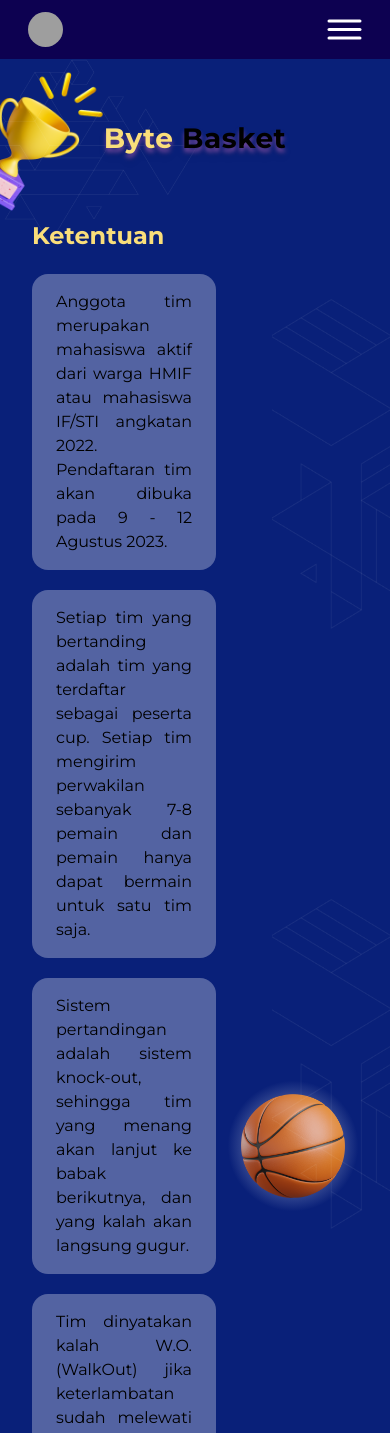
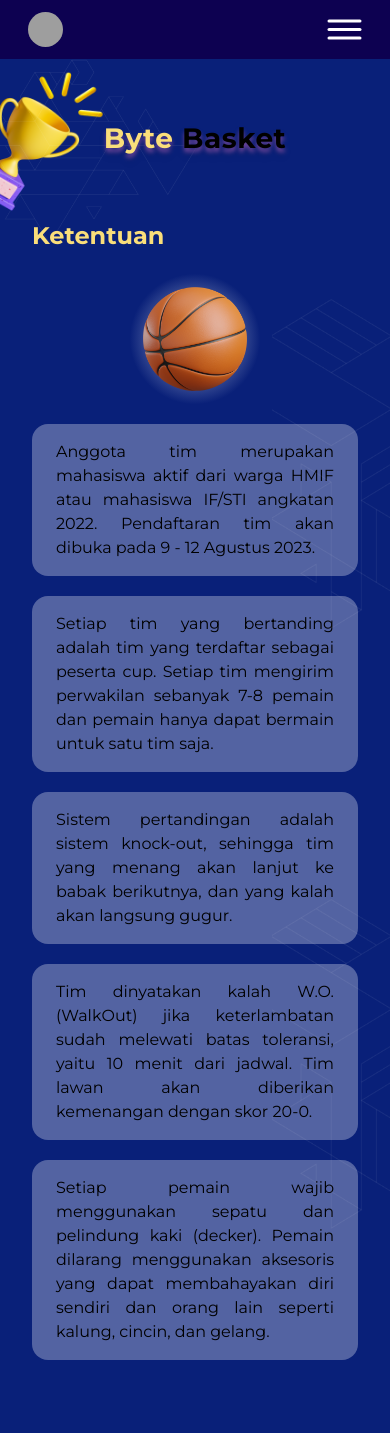
Before and after one commit to amaliap21/Web-Aksang, a Next.js app: page /cup/basket in a window 390 px wide. Shown: the top 1433 px of the page. Built offline with nearby package versions, Linux system fonts and the light colour scheme; grey boxes are pictures that could not be loaded.

Commit message:
feat(develop): Change image direction of ball on mobile

```diff
--- a/app/cup/basket/page.js
+++ b/app/cup/basket/page.js
@@ -58,10 +58,21 @@ function Basket() {
 
         {/* Ketentuan (Rules) Section */}
         <div className="flex mb-[120px] lg:mb-[200px] justify-center gap-3 lg:gap-20 2xl:gap-40">
-          <div className="flex flex-col gap-[20px] lg:gap-[24px] lg:mr-[32px]">
+        <div className="flex flex-col gap-[20px] lg:gap-[24px] lg:mr-[32px]">
             <h2 className="text-custom-yellow text-[24px] lg:text-[40px] font-bold">
               Ketentuan
             </h2>
+            <Image
+            src="/bola_basket.png"
+            alt="Bola basket"
+            width={500}
+            height={500}
+            className="lg:hidden block self-center w-[130px] lg:w-[400px]"
+            style={{
+              background:
+                "radial-gradient(circle, rgb(47, 67, 142) 55%, rgba(0,0,0,0) 71%",
+            }}
+          />
             {/* Mapping and rendering each rule */}
             {arrayKetentuan.map((text, index) => (
               <p
@@ -72,13 +83,13 @@ function Basket() {
               </p>
             ))}
           </div>
-          {/* Image of Bola Basket (Basketball) */}
+          {/* Image of Bola basket */}
           <Image
             src="/bola_basket.png"
             alt="Bola basket"
             width={500}
             height={500}
-            className="self-center w-[130px] lg:w-[400px]"
+            className="hidden lg:block self-center w-[130px] lg:w-[400px]"
             style={{
               background:
                 "radial-gradient(circle, rgb(47, 67, 142) 55%, rgba(0,0,0,0) 71%",
--- a/app/cup/futsal/page.js
+++ b/app/cup/futsal/page.js
@@ -63,6 +63,17 @@ function Futsal() {
             <h2 className="text-custom-yellow text-[24px] lg:text-[40px] font-bold">
               Ketentuan
             </h2>
+            <Image
+            src="/bola_futsal.png"
+            alt="Bola Futsal"
+            width={500}
+            height={500}
+            className="lg:hidden block self-center w-[130px] lg:w-[400px]"
+            style={{
+              background:
+                "radial-gradient(circle, rgb(47, 67, 142) 55%, rgba(0,0,0,0) 71%",
+            }}
+          />
             {/* Mapping and rendering each rule */}
             {arrayKetentuan.map((text, index) => (
               <p
@@ -79,7 +90,7 @@ function Futsal() {
             alt="Bola Futsal"
             width={500}
             height={500}
-            className="self-center w-[130px] lg:w-[400px]"
+            className="hidden lg:block self-center w-[130px] lg:w-[400px]"
             style={{
               background:
                 "radial-gradient(circle, rgb(47, 67, 142) 55%, rgba(0,0,0,0) 71%",
```
